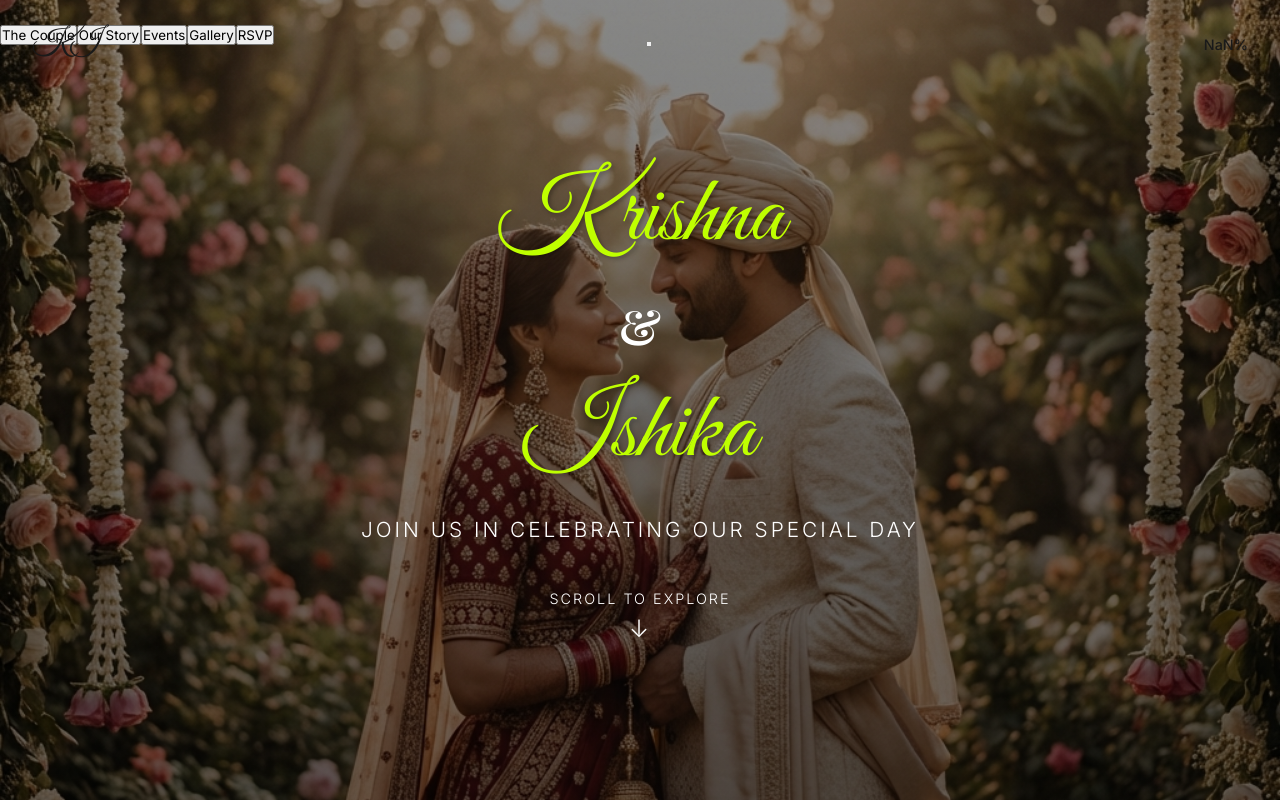
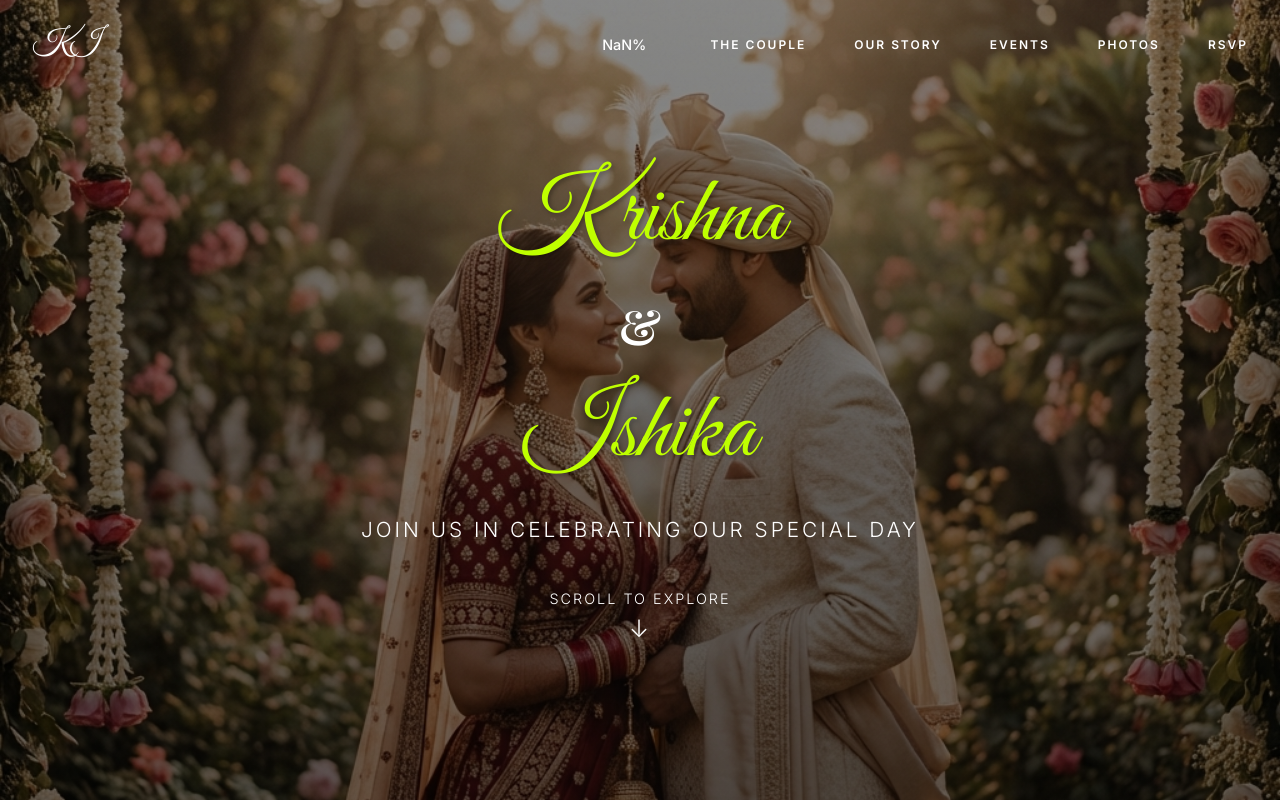
Before and after one commit to kshitizsurana/KRISHNALISHQ, a React (Vite) app: page / in a window 1280 px wide. Shown: the top 802 px of the page. Built offline with nearby package versions, Linux system fonts and the light colour scheme.

Commit message:
second commit

```diff
--- a/src/components/Header.css
+++ b/src/components/Header.css
@@ -7,6 +7,7 @@
     background: transparent;
     transition: all 0.3s ease;
     padding: 1.5rem 0;
+    color: var(--color-white);
 }
 
 .header.scrolled {
@@ -14,6 +15,7 @@
     backdrop-filter: blur(10px);
     box-shadow: 0 2px 20px rgba(0, 0, 0, 0.05);
     padding: 1rem 0;
+    color: var(--color-text);
 }
 
 .header-container {
@@ -29,7 +31,7 @@
 .header-logo {
     font-family: var(--font-script);
     font-size: 2rem;
-    color: var(--color-text);
+    color: inherit;
     z-index: 1002;
 }
 
@@ -37,25 +39,30 @@
     font-weight: 400;
 }
 
+.header-right {
+    display: flex;
+    align-items: center;
+    gap: 4rem;
+}
+
 .header-nav {
     display: flex;
-    gap: 2.5rem;
+    gap: 3rem;
     align-items: center;
-    position: absolute;
-    left: 50%;
-    transform: translateX(-50%);
 }
 
 .header-nav button {
     background: none;
     border: none;
-    color: var(--color-text);
-    font-size: 0.95rem;
-    font-weight: 400;
-    letter-spacing: 0.5px;
+    color: inherit;
+    font-size: 0.75rem;
+    font-weight: 600;
+    letter-spacing: 2px;
+    text-transform: uppercase;
     transition: all 0.3s ease;
     position: relative;
     padding: 0.5rem 0;
+    font-family: var(--font-sans);
 }
 
 .header-nav button::after {
@@ -81,7 +88,7 @@
     font-family: var(--font-sans);
     font-size: 0.9rem;
     font-weight: 500;
-    color: var(--color-text);
+    color: inherit;
     min-width: 50px;
     text-align: right;
 }
@@ -107,7 +114,7 @@
 .mobile-menu-btn span {
     width: 30px;
     height: 2px;
-    background: var(--color-text);
+    background: currentColor;
     border-radius: 10px;
     transition: all 0.3s linear;
     position: relative;
@@ -132,8 +139,6 @@
         position: fixed;
         top: 0;
         right: -100%;
-        left: auto;
-        transform: none;
         width: 100%;
         height: 100vh;
         background: var(--color-bg);
@@ -143,6 +148,8 @@
         transition: right 0.3s cubic-bezier(0.4, 0, 0.2, 1);
         z-index: 1001;
         gap: 3rem;
+        color: var(--color-text);
+        /* Ensure mobile menu text is dark */
     }
 
     .header-nav.mobile-open {
@@ -152,6 +159,7 @@
     .header-nav button {
         font-size: 1.5rem;
         font-family: var(--font-serif);
+        color: var(--color-text);
     }
 
     .header-container {
@@ -169,4 +177,9 @@
     .desktop-only {
         display: none;
     }
+
+    .header-right {
+        gap: 0;
+        /* Reset gap for mobile */
+    }
 }
--- a/src/components/Header.jsx
+++ b/src/components/Header.jsx
@@ -30,8 +30,21 @@ function Header({ scrollProgress }) {
                     <span className="logo-text">KI</span>
                 </div>
 
+                <div className="header-right">
+                    <div className="scroll-indicator desktop-only">
+                        <span className="scroll-percent">{scrollProgress}%</span>
+                    </div>
+
+                    <nav className={`header-nav ${isMenuOpen ? 'mobile-open' : ''}`}>
+                        <button onClick={() => scrollToSection('couple')}>The Couple</button>
+                        <button onClick={() => scrollToSection('story')}>Our Story</button>
+                        <button onClick={() => scrollToSection('events')}>Events</button>
+                        <button onClick={() => scrollToSection('gallery')}>Photos</button>
+                        <button onClick={() => scrollToSection('rsvp')}>RSVP</button>
+                    </nav>
+
                     <button
-                    className={`mobile - menu - btn ${isMenuOpen ? 'open' : ''} `}
+                        className={`mobile-menu-btn ${isMenuOpen ? 'open' : ''}`}
                         onClick={() => setIsMenuOpen(!isMenuOpen)}
                         aria-label="Toggle menu"
                     >
@@ -39,17 +52,6 @@ function Header({ scrollProgress }) {
                         <span></span>
                         <span></span>
                     </button>
-
-                <nav className={`header - nav ${isMenuOpen ? 'mobile-open' : ''} `}>
-                    <button onClick={() => scrollToSection('couple')}>The Couple</button>
-                    <button onClick={() => scrollToSection('story')}>Our Story</button>
-                    <button onClick={() => scrollToSection('events')}>Events</button>
-                    <button onClick={() => scrollToSection('gallery')}>Gallery</button>
-                    <button onClick={() => scrollToSection('rsvp')}>RSVP</button>
-                </nav>
-
-                <div className="scroll-indicator desktop-only">
-                    <span className="scroll-percent">{scrollProgress}%</span>
                 </div>
             </div>
         </header>
```
Lines whose indentation alone changed are shown as unchanged.
